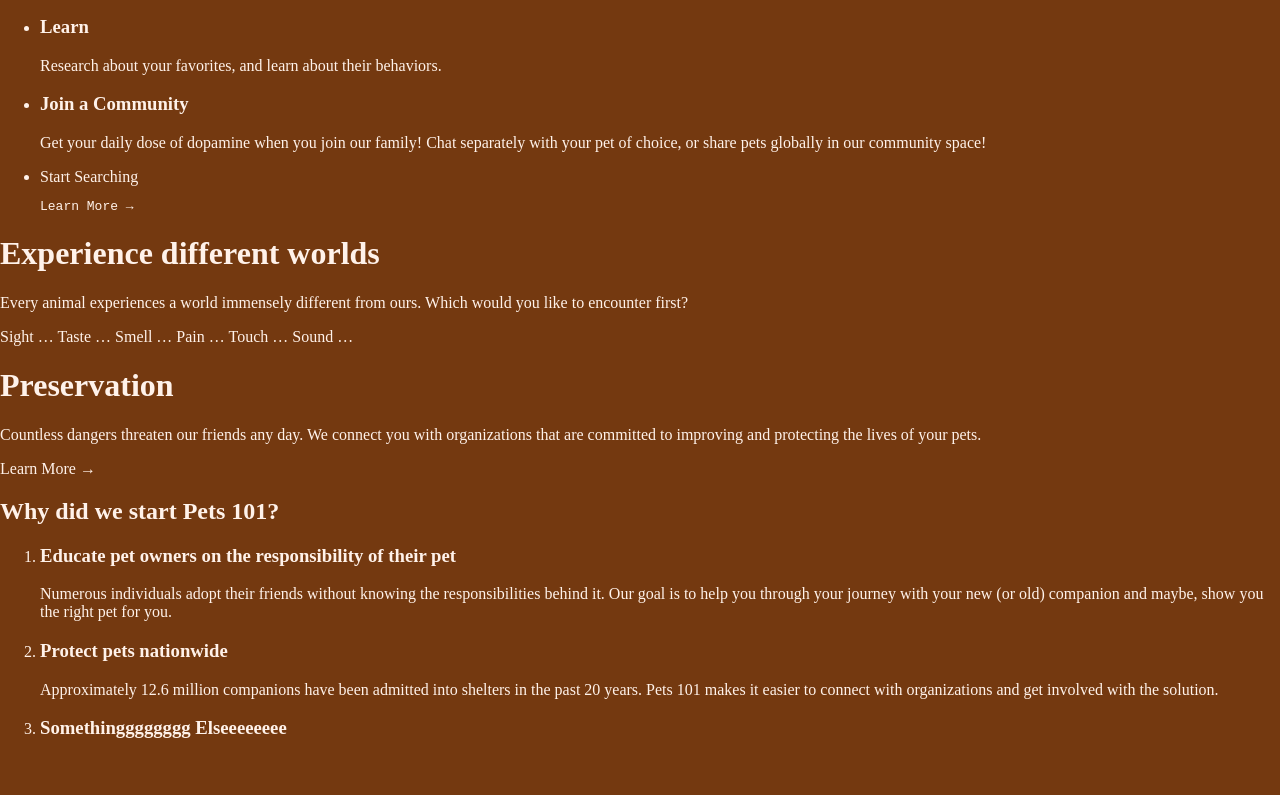
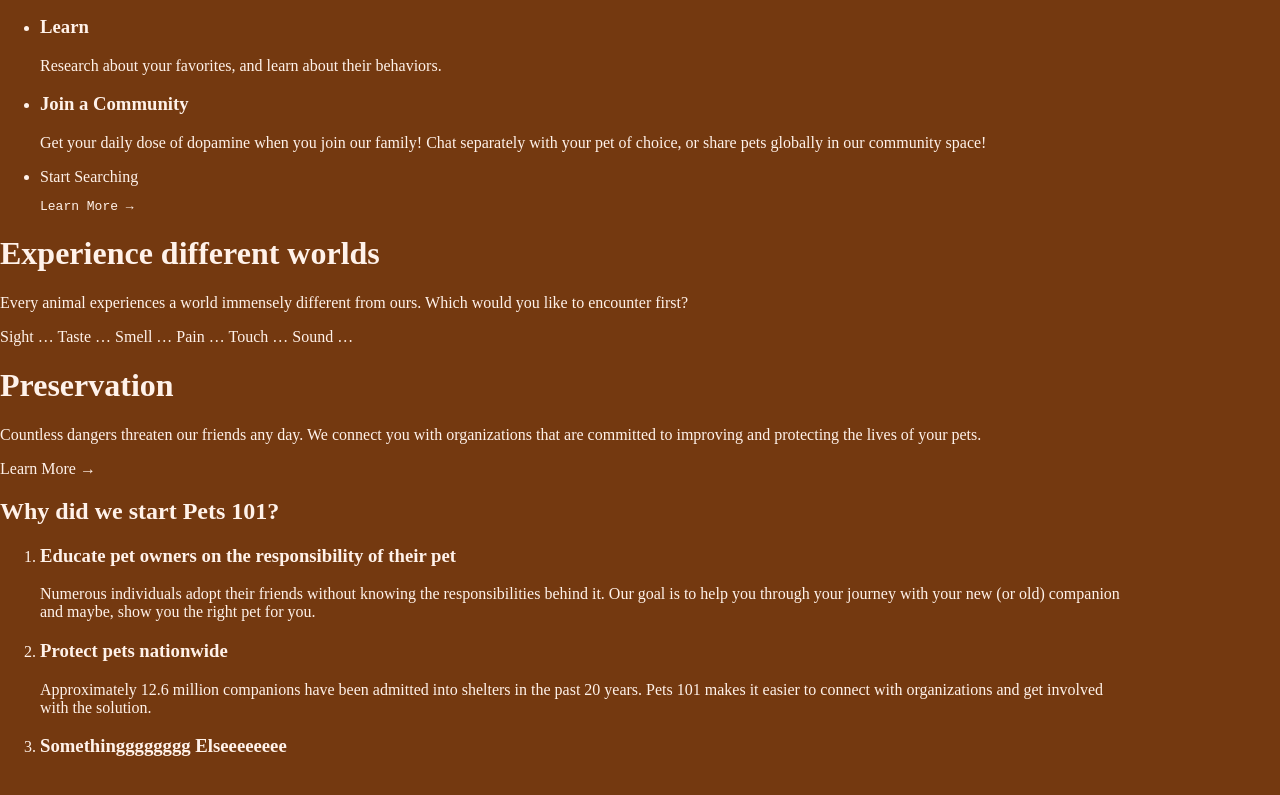
Before and after one commit to NicoleNia/Pets101, a plain HTML site: page index.html in a window 1280 px wide. Shown: the part 1183-1978 px from the top of the page. Before the commit the page ends 1922 px from the top, so only its background shows below. Drawn offline with Linux system fonts and the light colour scheme.

Commit message:
Update style.css

```diff
--- a/style.css
+++ b/style.css
@@ -161,3 +161,7 @@ input[type=text]:focus {
 }
 
 ::placeholder { color: #fff2ea }
+
+/* Information section */
+.home {padding-bottom: 30px;}
+.home p {padding-right: 150px;}
```
